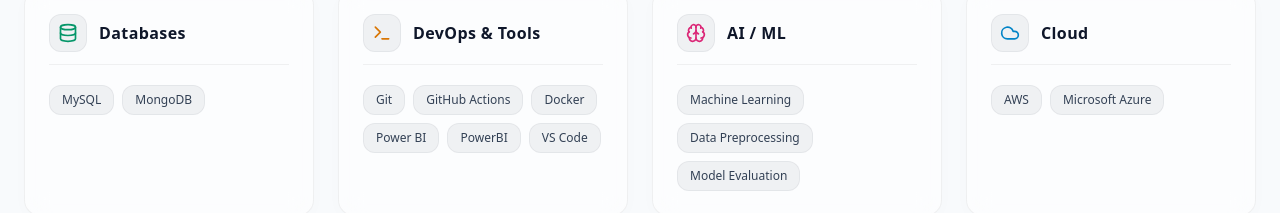
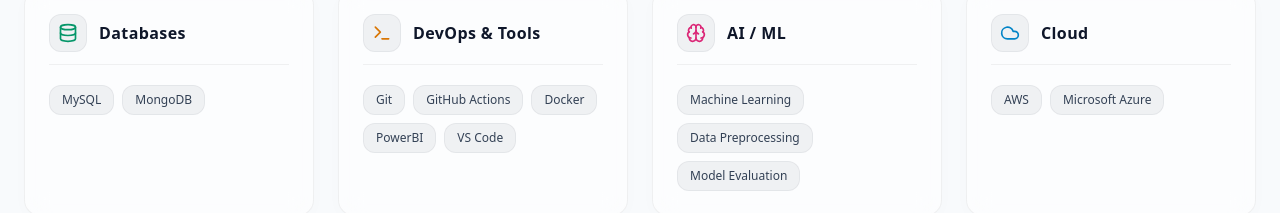
Before and after one commit to Anusha-2005/Portfolio, a Next.js app: page / in a window 1280 px wide. Shown: the part 2020-2233 px from the top of the page. Built offline with nearby package versions, Linux system fonts and the light colour scheme.

Commit message:
Update Skills.tsx: consolidate PowerBI skill entry

```diff
--- a/src/components/Skills.tsx
+++ b/src/components/Skills.tsx
@@ -53,7 +53,7 @@
   {
     title: "DevOps & Tools",
     icon: <Terminal className="w-5 h-5 text-amber-600" />,
-    skills: ["Git", "GitHub Actions", "Docker", "Power BI", "PowerBI", "VS Code"],
+    skills: ["Git", "GitHub Actions", "Docker", "PowerBI", "VS Code"],
   },
   {
     title: "AI / ML",
```
